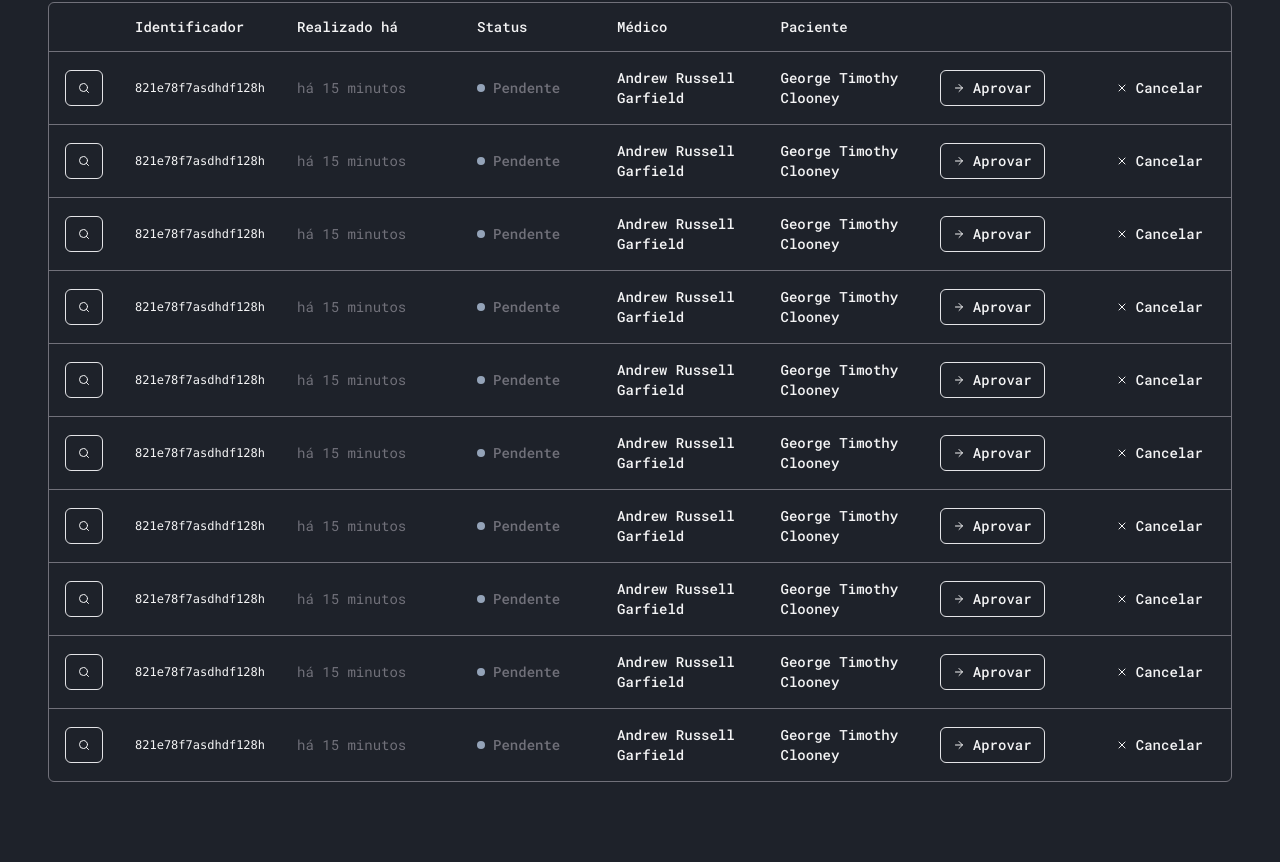
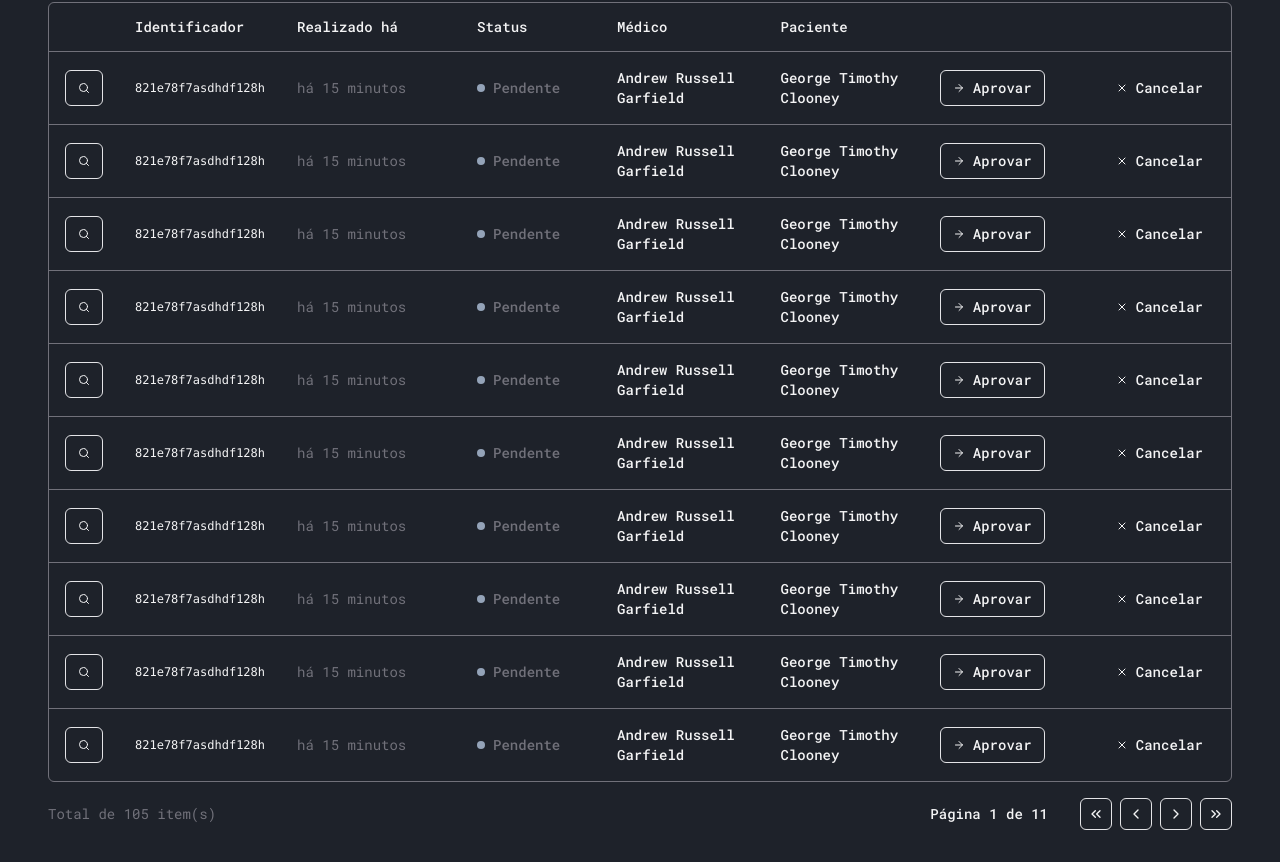
Before and after one commit to JulioCB68/med-sched, a Next.js app: page / in a window 1280 px wide. Shown: the part 446-1308 px from the top of the page. Before the commit the page ends 1260 px from the top, so only its background shows below. Built offline with nearby package versions, Linux system fonts and the light colour scheme; no server answers.

Commit message:
feat: adding table pagination

```diff
--- a/src/app/page.tsx
+++ b/src/app/page.tsx
@@ -1,4 +1,5 @@
 import Header from '@/components/header'
+import { Pagination } from '@/components/pagination'
 import StatusCardFilter from '@/components/status-card-filter'
 import CustomTable from '@/components/table/custom-table'
 import UserGreeting from './__components/user-greeting'
@@ -17,8 +18,9 @@ export default function Home() {
         <StatusCardFilter type="cancelled" total={4} icon={TriangleAlert} />
       </div>
 
-      <section className="px-12 py-8">
+      <section className="space-y-4 px-12 py-8">
         <CustomTable />
+        <Pagination pageIndex={0} totalCount={105} perPage={10} />
       </section>
     </div>
   )
--- /dev/null
+++ b/src/components/pagination.tsx
@@ -0,0 +1,54 @@
+import {
+  ChevronLeft,
+  ChevronRight,
+  ChevronsLeft,
+  ChevronsRight,
+} from 'lucide-react'
+
+import { Button } from './ui/button'
+
+interface PaginationProps {
+  pageIndex: number
+  totalCount: number
+  perPage: number
+}
+
+export function Pagination({
+  pageIndex,
+  perPage,
+  totalCount,
+}: PaginationProps) {
+  const pages = Math.ceil(totalCount / perPage) || 1
+
+  return (
+    <div className="flex items-center justify-between">
+      <span className="text-sm text-muted-foreground">
+        Total de {totalCount} item(s)
+      </span>
+
+      <div className="flex items-center gap-6 lg:gap-8">
+        <div className="text-sm font-medium">
+          Página {pageIndex + 1} de {pages}
+        </div>
+        <div className="flex items-center gap-2">
+          <Button variant="outline" className="h-8 w-8 p-0">
+            <ChevronsLeft className="h-4 w-4" />
+            <span className="sr-only">Primeira página</span>
+          </Button>
+          <Button variant="outline" className="h-8 w-8 p-0">
+            <ChevronLeft className="h-4 w-4" />
+            <span className="sr-only">Página anterior</span>
+          </Button>
+          <Button variant="outline" className="h-8 w-8 p-0">
+            <ChevronRight className="h-4 w-4" />
+            <span className="sr-only">Próxima página</span>
+          </Button>
+          <Button variant="outline" className="h-8 w-8 p-0">
+            <ChevronsRight className="h-4 w-4" />
+            <span className="sr-only">Última página</span>
+          </Button>
+        </div>
+      </div>
+    </div>
+  )
+}
```
